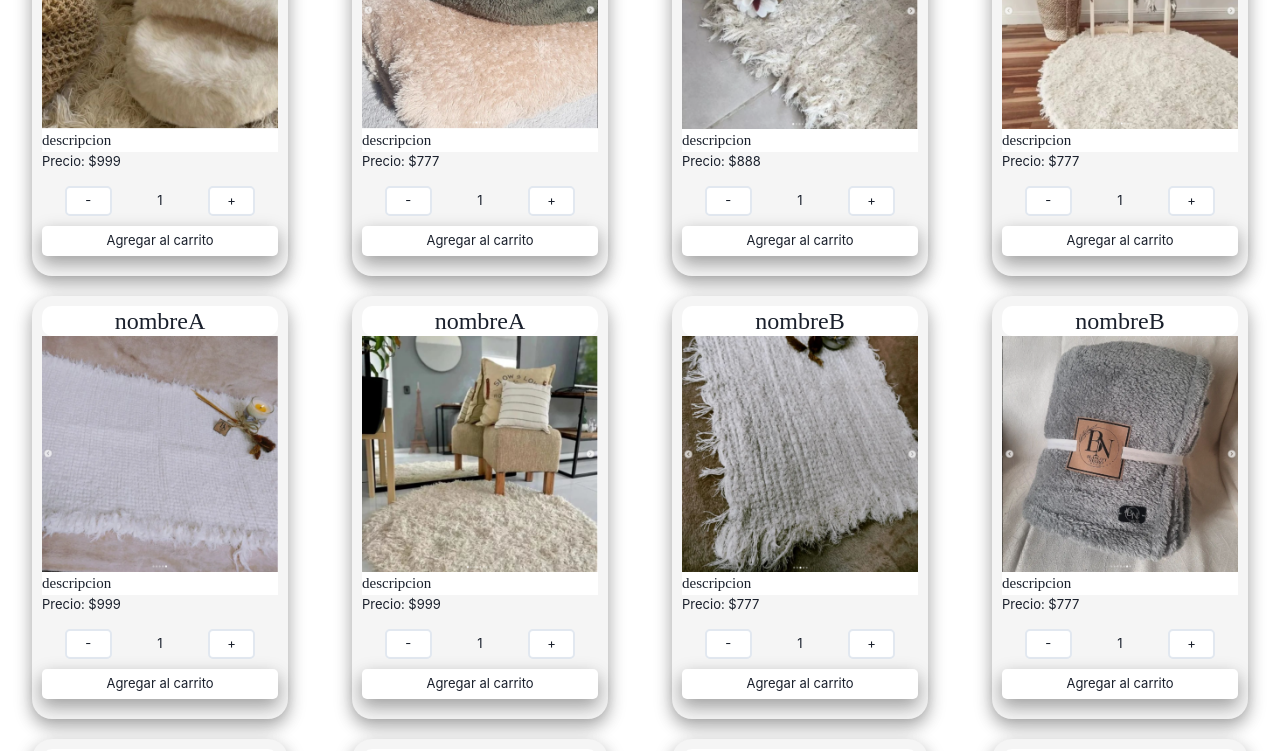
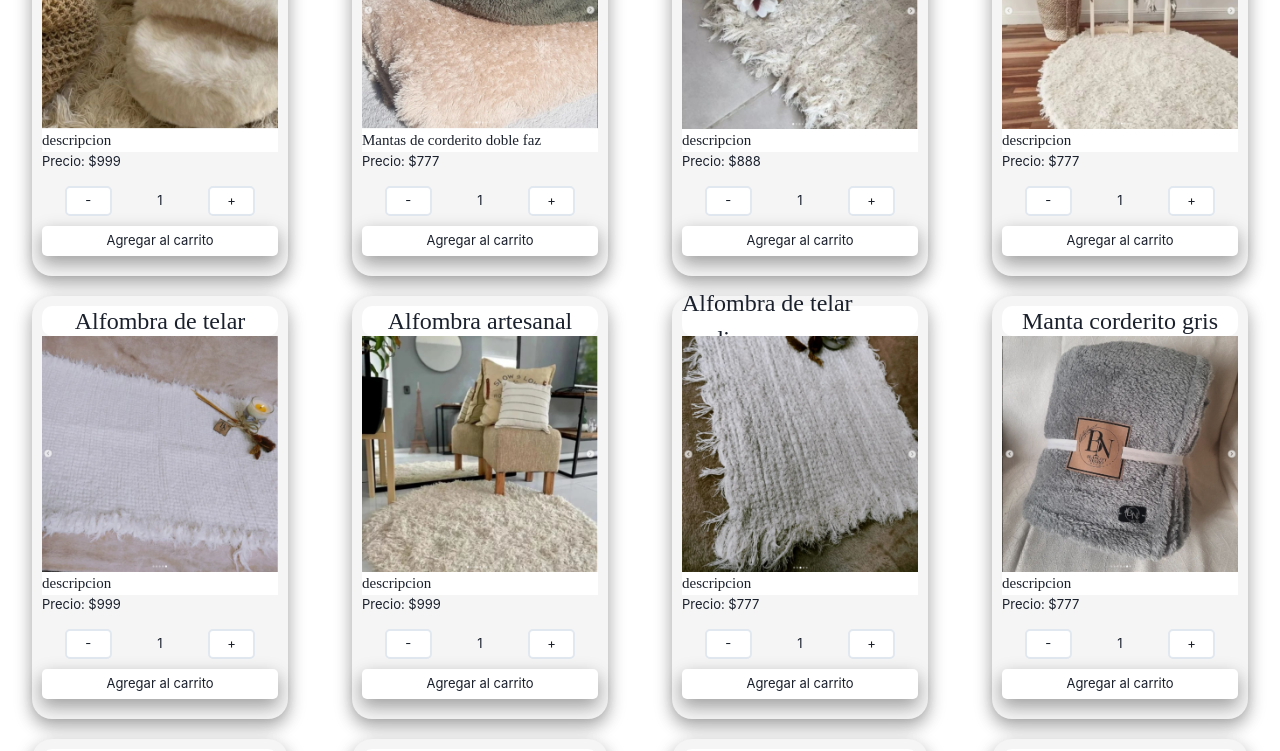
Before and after one commit to MuruaSL/BlancoYNegroDeco, a React (Vite) app: page / in a window 1280 px wide. Shown: the part 300-1051 px from the top of the page. Built offline with nearby package versions, Linux system fonts and the light colour scheme.

Commit message:
se personalizaron los nombres de los articulos precargados

```diff
--- a/src/App.jsx
+++ b/src/App.jsx
@@ -8,7 +8,7 @@ import LowResCartButton from './components/LowResCartButton';
   const productos = [
     {
       id: "articuloA",
-      name: "nombreA",
+      name: "Pantuflas",
       image: "src/assets/articulos/1.png",
       description: "descripcion",
       precio: 999,
@@ -16,15 +16,15 @@ import LowResCartButton from './components/LowResCartButton';
     },
     {
       id: "articuloB",
-      name: "nombreB",
+      name: "Manta corderito ",
       image: "src/assets/articulos/7.png",
-      description: "descripcion",
+      description: "Mantas de corderito doble faz ",
       precio: 777,
       stock: 6
     },
     {
       id: "articuloC",
-      name: "nombreC",
+      name: "Alfombra rectangulares",
       image: "src/assets/articulos/2.png",
       description: "descripcion",
       precio: 888,
@@ -32,7 +32,7 @@ import LowResCartButton from './components/LowResCartButton';
     },
     {
       id: "articuloD",
-      name: "nombreB",
+      name: "Alfombra redonda",
       image: "src/assets/articulos/6.png",
       description: "descripcion",
       precio: 777,
@@ -40,7 +40,7 @@ import LowResCartButton from './components/LowResCartButton';
     },
     {
       id: "articuloE",
-      name: "nombreA",
+      name: "Alfombra de telar",
       image: "src/assets/articulos/4.png",
       description: "descripcion",
       precio: 999,
@@ -48,7 +48,7 @@ import LowResCartButton from './components/LowResCartButton';
     },
     {
       id: "articuloF",
-      name: "nombreA",
+      name: "Alfombra artesanal ",
       image: "src/assets/articulos/5.png",
       description: "descripcion",
       precio: 999,
@@ -56,7 +56,7 @@ import LowResCartButton from './components/LowResCartButton';
     },
     {
       id: "articuloG",
-      name: "nombreB",
+      name: "Alfombra de telar mediana",
       image: "src/assets/articulos/3.png",
       description: "descripcion",
       precio: 777,
@@ -64,7 +64,7 @@ import LowResCartButton from './components/LowResCartButton';
     },
     {
       id: "articuloH",
-      name: "nombreB",
+      name: "Manta corderito gris",
       image: "src/assets/articulos/8.png",
       description: "descripcion",
       precio: 777,
@@ -72,15 +72,15 @@ import LowResCartButton from './components/LowResCartButton';
     },
     {
       id: "articuloI",
-      name: "nombreB",
+      name: "Toalla y toallon",
       image: "src/assets/articulos/9.png",
-      description: "descripcion",
+      description: " Juego de toalla y toallon de 500gr",
       precio: 777,
       stock: 6
     },
     {
       id: "articuloJ",
-      name: "nombreB",
+      name: "Cubrecama Flannel",
       image: "src/assets/articulos/10.png",
       description: "descripcion",
       precio: 777,
@@ -88,7 +88,7 @@ import LowResCartButton from './components/LowResCartButton';
     },
     {
       id: "articuloK",
-      name: "nombreB",
+      name: "Almohadones",
       image: "src/assets/articulos/11.png",
       description: "descripcion",
       precio: 777,
@@ -96,7 +96,7 @@ import LowResCartButton from './components/LowResCartButton';
     },
     {
       id: "articuloL",
-      name: "nombreB",
+      name: "Mantas rusticas",
       image: "src/assets/articulos/12.png",
       description: "descripcion",
       precio: 777,
```
